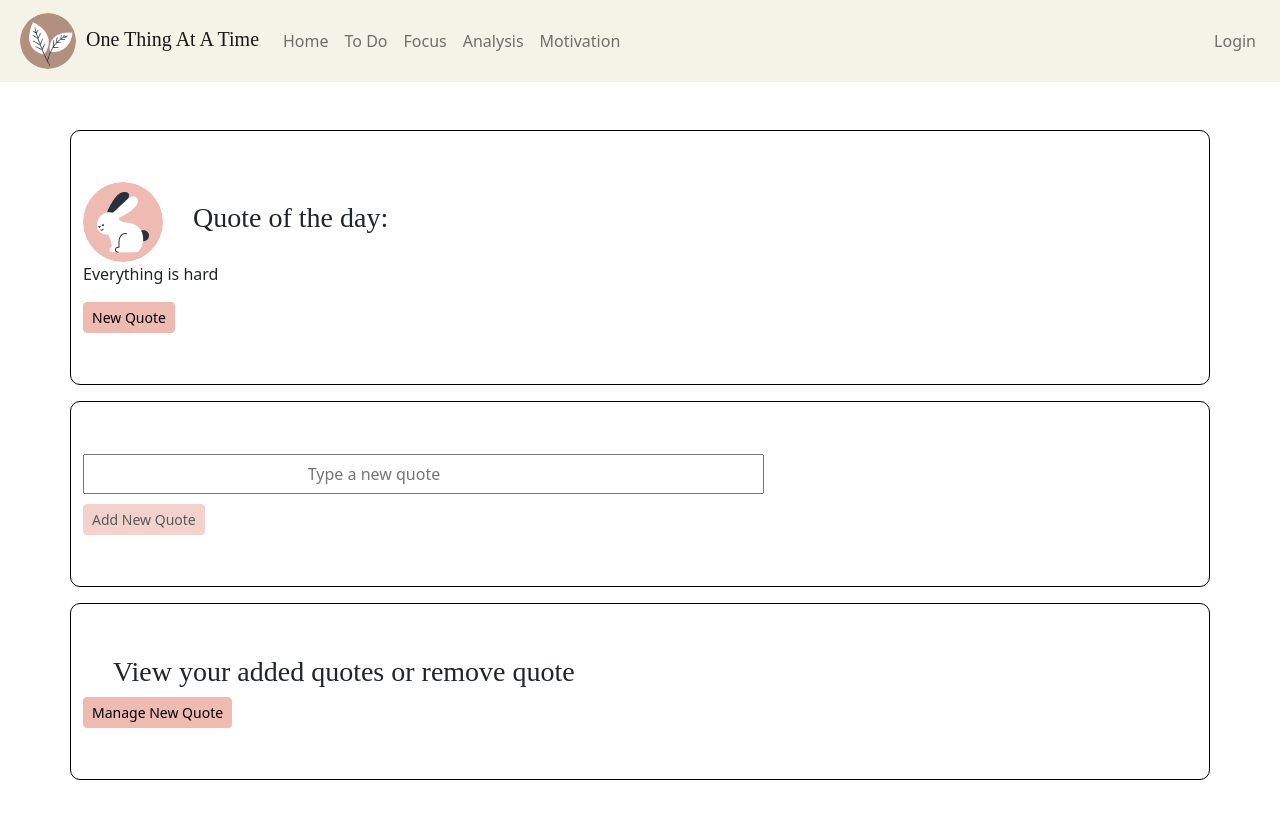
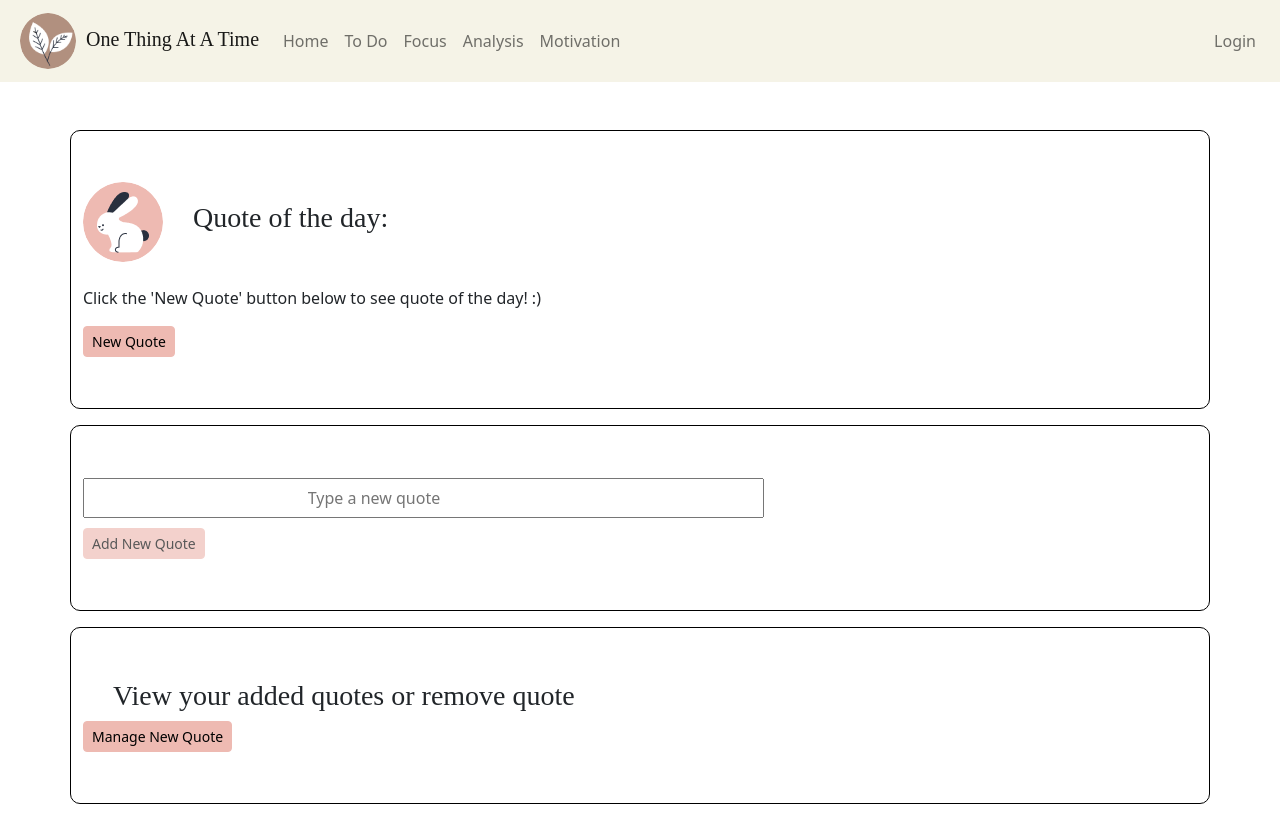
Before and after one commit to kellyzwang/one-thing-at-a-time, a React (Create React App) app: page /motivation in a window 1280 px wide. Built offline with nearby package versions, Linux system fonts and the light colour scheme; no server answers; the database is empty; a web font is replaced by a local one.

Commit message:
quote of the day interactivity

```diff
--- a/src/components/Motivation.js
+++ b/src/components/Motivation.js
@@ -1,13 +1,45 @@
-import React from 'react';
 import { Quote } from './Quote';
-import { QuoteManage } from './QuoteManage';
+import React, { useState, useEffect } from 'react';
+import { getDatabase, ref, onValue } from 'firebase/database';
 
 export function Motivation() {
 
+  const [quoteData, setQuoteData] = useState(null);
+
+  // get quotes data from firebase!
+  useEffect(() => {
+    // what to do FIRST TIME the component loads
+    // hook up listener for when a value changes
+    const db = getDatabase();
+    const allAddedQuoteDataRef = ref(db, "allAddedQuoteData"); // refers to "allAddedQuoteData" in the database
+
+    // onValue() returns how to turn it back off
+    //returns a function that will "unregister" (turn off) the listener
+    const unregisterFunction = onValue(allAddedQuoteDataRef, (snapshot) => {
+        const newQuotesVal = snapshot.val();
+
+        // need to convert obj into array in order to setLabelArray() and setChartData()
+        if (newQuotesVal !== null) {
+            const keys = Object.keys(newQuotesVal);
+            const newObjArray = keys.map((keyString) => {
+                return newQuotesVal[keyString];
+            })
+            setQuoteData(newObjArray);
+        } else {
+            setQuoteData([]);
+        }
+    })
+
+    //cleanup function for when component is removed
+    function cleanup() {
+        unregisterFunction(); //call the unregister function
+    }
+    return cleanup; //effect hook callback returns the cleanup function
+}, [])
 
   return (
     <div>
-      <Quote></Quote>
+      <Quote quoteData={quoteData} />
     </div>
   )
 }
--- a/src/components/Quote.js
+++ b/src/components/Quote.js
@@ -5,7 +5,7 @@ import { NavLink } from 'react-router-dom';
 
 
 
-export function Quote() {
+export function Quote(props) {
   // state variable to track quote entered
   const [quoteEntered, setQuoteEntered] = useState("");
   const [errorMessage, setErrorMessage] = useState("");
@@ -53,6 +53,22 @@ export function Quote() {
   }
 
 
+
+  const [displayedQuote, setDisplayedQuote] = useState("Click the 'New Quote' button below to see quote of the day! :)");
+
+    const handleNewQuoteSubmit = (event) => {
+        event.preventDefault();
+
+        if (props.quoteData === null || props.quoteData === []) {
+            setDisplayedQuote("Oh no! There's no quotes in the database, try adding a new quote you like! :)");
+        }
+        const randomInt = Math.floor(Math.random() * props.quoteData.length);
+        const randomQuote = "\"" + props.quoteData[randomInt].Quote + "\"" ;
+        setDisplayedQuote(randomQuote);
+    }
+
+
+
   return (
     <div>
       <section id="quote-view">
@@ -61,8 +77,8 @@ export function Quote() {
             <img src='img/red-rabbit.png' alt='red-rabbit logo'></img>
             <h3>Quote of the day: </h3>
           </div>
-          <p>Everything is hard</p>
-          <Button color="secondary" size="sm" className="long-but">New Quote</Button>
+          <p className="quotedisplay">{displayedQuote}</p>
+          <Button color="secondary" size="sm" className="long-but" onClick={handleNewQuoteSubmit}>New Quote</Button>
         </div>
         <div className="container">
           <input type='text' id='quote-input' placeholder="Type a new quote" required
--- a/src/index.css
+++ b/src/index.css
@@ -173,6 +173,11 @@ h3 {
     margin: 30px;
 }
 
+/* Motivation page */
+.quotedisplay {
+    margin-top: 1.5em;
+}
+
 /*Quote-manage-view*/
 #quote-manage-view {
     margin-top: 130px;
```
